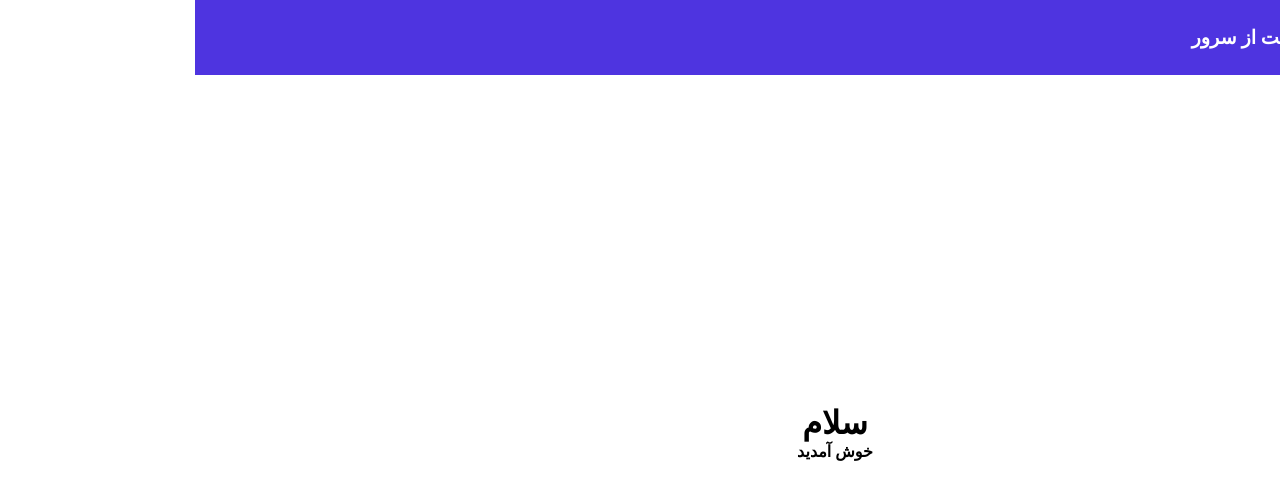
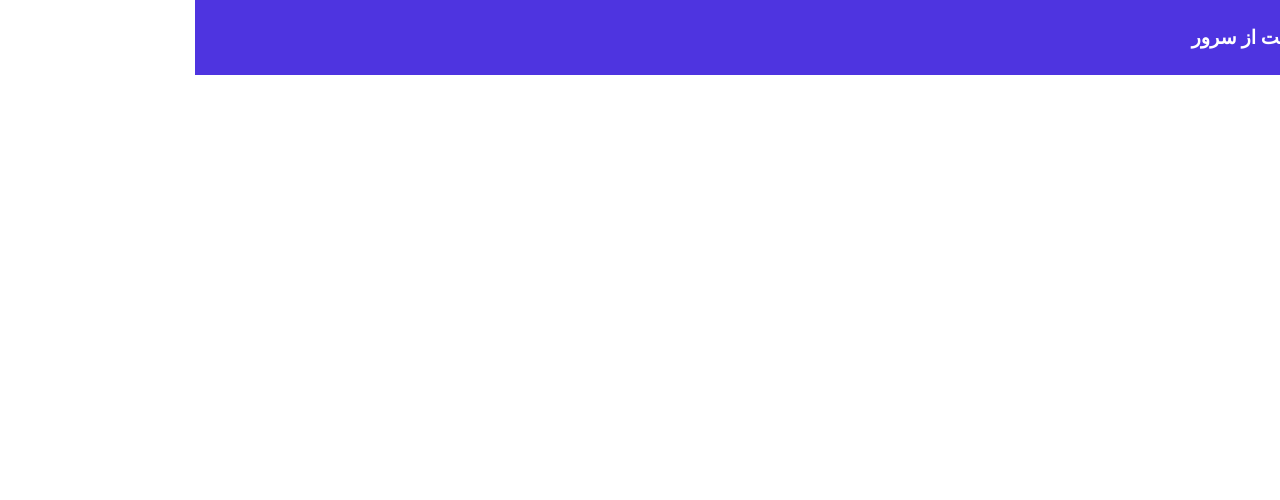
Before and after one commit to MamadTaheri/mini-app-react, a React (Create React App) app: page /signup in a window 1280 px wide. Shown: the top 500 px of the page. Built offline with nearby package versions, Linux system fonts and the light colour scheme.

Commit message:
Add Switch to Routes

```diff
--- a/src/App.js
+++ b/src/App.js
@@ -1,17 +1,19 @@
-import React from 'react';
-import { Route } from 'react-router';
-import Home from './components/Home/Home';
-import Navbar from './components/Navbar/Navbar';
+import React from "react";
+import { Route, Switch } from "react-router";
+import Home from "./components/Home/Home";
+import Navbar from "./components/Navbar/Navbar";
 
-import UserForm from './components/UserForm/UserForm';
+import UserForm from "./components/UserForm/UserForm";
 
 const App = () => {
   return (
     <div>
       <Navbar />
       <>
-        <Route path="/signup" component={UserForm} />
-        <Route path="/" component={Home} />
+        <Switch>
+          <Route path="/signup" component={UserForm} />
+          <Route path="/" component={Home} />
+        </Switch>
       </>
     </div>
   );
```
